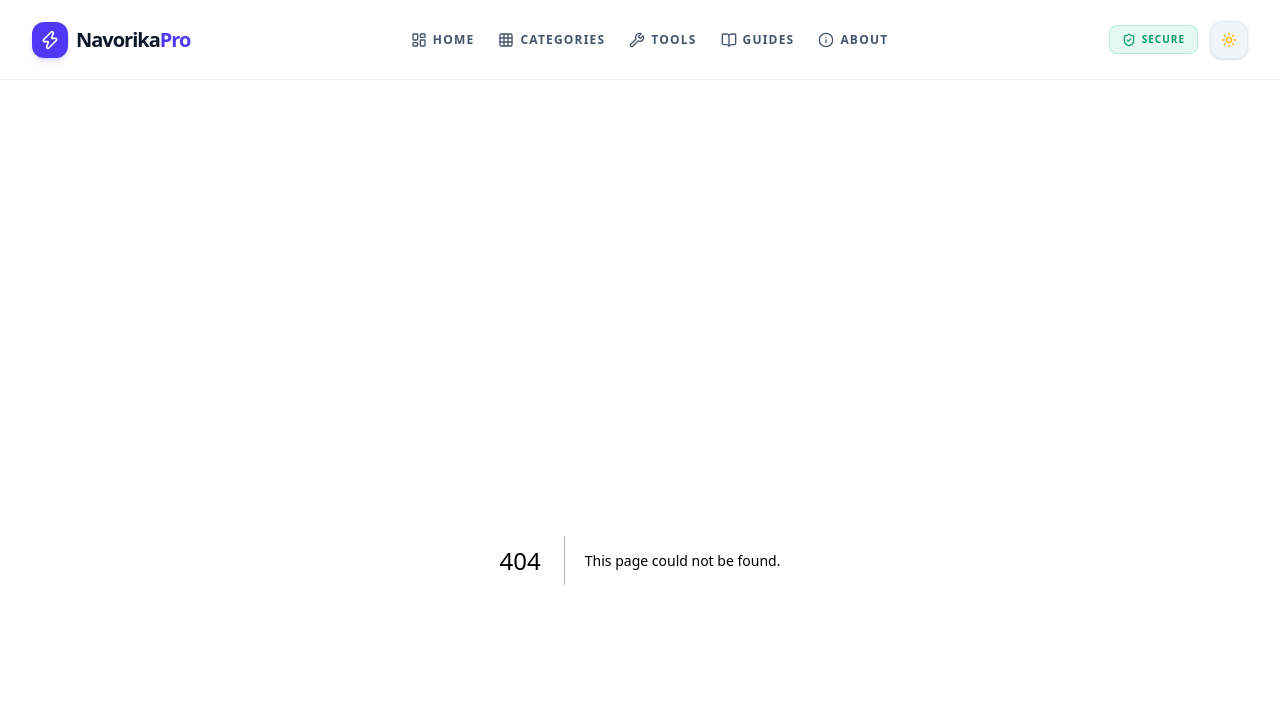
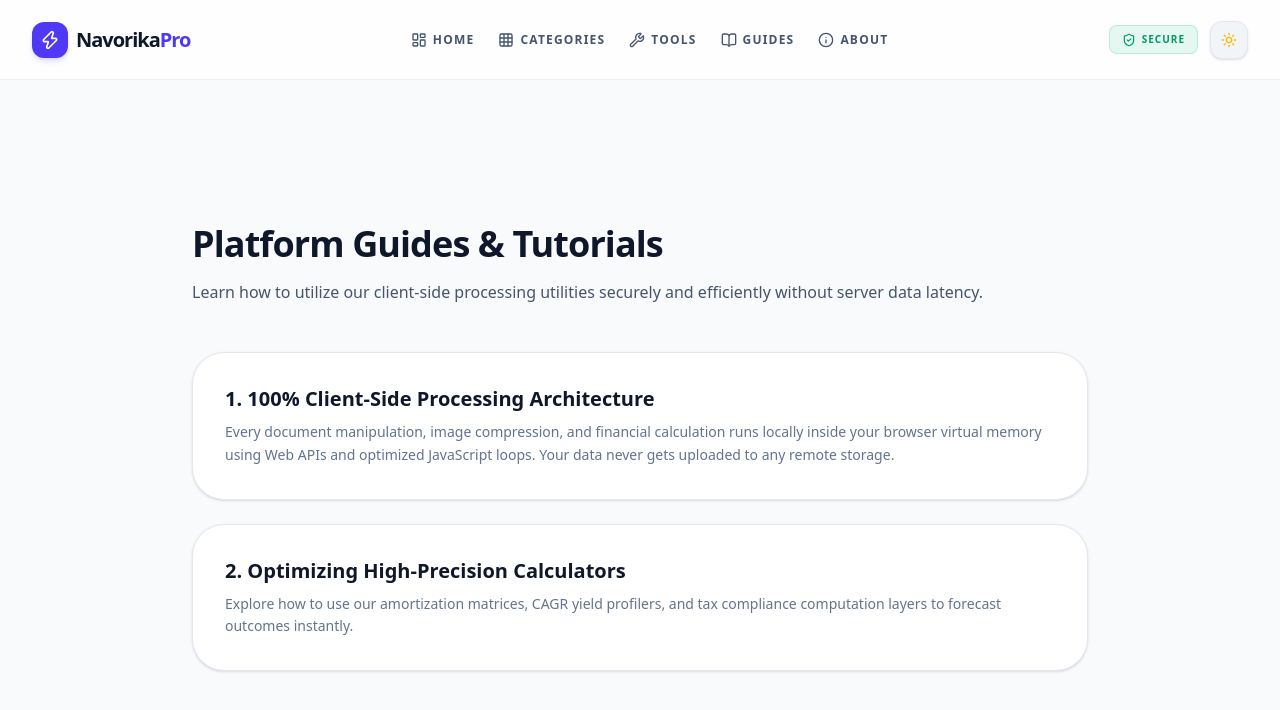
Before and after one commit to js91872/navorika, a Next.js app: page /guides in a window 1280 px wide. Before the commit this address had no page. Shown: the top 710 px of the page. Built offline with nearby package versions, Linux system fonts and the light colour scheme.

Commit message:
fix: resolve 404s for guides and about, point tools and categories navigation links correctly

```diff
--- /dev/null
+++ b/src/app/about/page.tsx
@@ -0,0 +1,23 @@
+export default function AboutPage() {
+  return (
+    <main className="min-h-screen bg-slate-50 dark:bg-[#0A0A0B] text-slate-900 dark:text-slate-100 py-16 px-6 lg:px-8">
+      <div className="max-w-4xl mx-auto">
+        <h1 className="text-4xl font-black tracking-tight mb-4">About NavorikaPro</h1>
+        <p className="text-slate-600 dark:text-slate-400 mb-12 font-medium">
+          The universal client suite engineered for high performance, absolute data privacy, and zero latency.
+        </p>
+
+        <div className="p-8 bg-white dark:bg-white/[0.02] border border-slate-200 dark:border-white/10 rounded-[2.5rem] shadow-sm space-y-6">
+          <h3 className="text-2xl font-bold">Our Mission</h3>
+          <p className="text-slate-600 dark:text-slate-400 leading-relaxed">
+            We build ultra-fast, code-light productivity tools and calculators designed to benchmark top-tier web applications. By eliminating server roundtrips, we guarantee complete privacy for corporate workflows, personal documents, and financial computations.
+          </p>
+          <div className="pt-6 border-t border-slate-200 dark:border-white/10 flex justify-between text-xs font-black uppercase tracking-widest text-slate-400">
+            <span>Global Edge Architecture</span>
+            <span>Zero Tracking Policy</span>
+          </div>
+        </div>
+      </div>
+    </main>
+  );
+}
--- /dev/null
+++ b/src/app/guides/page.tsx
@@ -0,0 +1,28 @@
+export default function GuidesPage() {
+  return (
+    <main className="min-h-screen bg-slate-50 dark:bg-[#0A0A0B] text-slate-900 dark:text-slate-100 py-16 px-6 lg:px-8">
+      <div className="max-w-4xl mx-auto">
+        <h1 className="text-4xl font-black tracking-tight mb-4">Platform Guides & Tutorials</h1>
+        <p className="text-slate-600 dark:text-slate-400 mb-12 font-medium">
+          Learn how to utilize our client-side processing utilities securely and efficiently without server data latency.
+        </p>
+
+        <div className="grid gap-6">
+          <div className="p-8 bg-white dark:bg-white/[0.02] border border-slate-200 dark:border-white/10 rounded-[2rem] shadow-sm">
+            <h3 className="text-xl font-bold mb-2">1. 100% Client-Side Processing Architecture</h3>
+            <p className="text-sm text-slate-500 dark:text-slate-400 leading-relaxed">
+              Every document manipulation, image compression, and financial calculation runs locally inside your browser virtual memory using Web APIs and optimized JavaScript loops. Your data never gets uploaded to any remote storage.
+            </p>
+          </div>
+
+          <div className="p-8 bg-white dark:bg-white/[0.02] border border-slate-200 dark:border-white/10 rounded-[2rem] shadow-sm">
+            <h3 className="text-xl font-bold mb-2">2. Optimizing High-Precision Calculators</h3>
+            <p className="text-sm text-slate-500 dark:text-slate-400 leading-relaxed">
+              Explore how to use our amortization matrices, CAGR yield profilers, and tax compliance computation layers to forecast outcomes instantly.
+            </p>
+          </div>
+        </div>
+      </div>
+    </main>
+  );
+}
--- a/src/components/Header.tsx
+++ b/src/components/Header.tsx
@@ -4,10 +4,26 @@ import { useState } from 'react';
 import { useTheme } from './ThemeProvider';
 import { Sun, Moon, Zap, LayoutDashboard, Grid, Wrench, BookOpen, Info, ShieldCheck, Menu, X } from 'lucide-react';
 import Link from 'next/link';
+import { useRouter, usePathname } from 'next/navigation';
 
 export default function Header() {
   const { isDark, toggle } = useTheme();
   const [mobileMenuOpen, setMobileMenuOpen] = useState(false);
+  const router = useRouter();
+  const pathname = usePathname();
+
+  const handleCategoriesClick = (e: React.MouseEvent) => {
+    e.preventDefault();
+    setMobileMenuOpen(false);
+    if (pathname !== '/') {
+      router.push('/#categories-section');
+    } else {
+      const element = document.getElementById('categories-section');
+      if (element) {
+        element.scrollIntoView({ behavior: 'smooth' });
+      }
+    }
+  };
 
   return (
     <header className="sticky top-0 left-0 right-0 h-[80px] z-[9999] bg-white/80 dark:bg-[#0d0d11]/80 backdrop-blur-xl border-b border-slate-200/60 dark:border-white/10 flex items-center transition-colors duration-500">
@@ -28,10 +44,10 @@ export default function Header() {
           <Link href="/" className="text-xs font-black uppercase tracking-widest text-slate-600 dark:text-slate-300 hover:text-indigo-600 dark:hover:text-indigo-400 transition-colors flex items-center gap-1.5">
             <LayoutDashboard className="h-4 w-4" /> Home
           </Link>
-          <Link href="/#categories" className="text-xs font-black uppercase tracking-widest text-slate-600 dark:text-slate-300 hover:text-indigo-600 dark:hover:text-indigo-400 transition-colors flex items-center gap-1.5">
+          <a href="/#categories-section" onClick={handleCategoriesClick} className="cursor-pointer text-xs font-black uppercase tracking-widest text-slate-600 dark:text-slate-300 hover:text-indigo-600 dark:hover:text-indigo-400 transition-colors flex items-center gap-1.5">
             <Grid className="h-4 w-4" /> Categories
-          </Link>
-          <Link href="/tools/merge-pdf" className="text-xs font-black uppercase tracking-widest text-slate-600 dark:text-slate-300 hover:text-indigo-600 dark:hover:text-indigo-400 transition-colors flex items-center gap-1.5">
+          </a>
+          <Link href="/#categories-section" className="text-xs font-black uppercase tracking-widest text-slate-600 dark:text-slate-300 hover:text-indigo-600 dark:hover:text-indigo-400 transition-colors flex items-center gap-1.5">
             <Wrench className="h-4 w-4" /> Tools
           </Link>
           <Link href="/guides" className="text-xs font-black uppercase tracking-widest text-slate-600 dark:text-slate-300 hover:text-indigo-600 dark:hover:text-indigo-400 transition-colors flex items-center gap-1.5">
@@ -42,7 +58,7 @@ export default function Header() {
           </Link>
         </nav>
 
-        {/* Right Actions: Security Badge, Theme Toggle & Mobile Menu Trigger */}
+        {/* Right Actions */}
         <div className="flex items-center gap-3">
           <div className="hidden xl:flex items-center gap-1.5 text-[10px] font-black uppercase tracking-widest text-emerald-600 dark:text-emerald-400 bg-emerald-500/10 px-3 py-1.5 rounded-lg border border-emerald-500/20">
             <ShieldCheck className="h-3.5 w-3.5" /> Secure
@@ -73,10 +89,10 @@ export default function Header() {
           <Link href="/" onClick={() => setMobileMenuOpen(false)} className="text-xs font-black uppercase tracking-widest text-slate-700 dark:text-slate-200 py-2 flex items-center gap-2">
             <LayoutDashboard className="h-4 w-4 text-indigo-500" /> Home
           </Link>
-          <Link href="/#categories" onClick={() => setMobileMenuOpen(false)} className="text-xs font-black uppercase tracking-widest text-slate-700 dark:text-slate-200 py-2 flex items-center gap-2">
+          <a href="/#categories-section" onClick={handleCategoriesClick} className="cursor-pointer text-xs font-black uppercase tracking-widest text-slate-700 dark:text-slate-200 py-2 flex items-center gap-2">
             <Grid className="h-4 w-4 text-indigo-500" /> Categories
-          </Link>
-          <Link href="/tools/merge-pdf" onClick={() => setMobileMenuOpen(false)} className="text-xs font-black uppercase tracking-widest text-slate-700 dark:text-slate-200 py-2 flex items-center gap-2">
+          </a>
+          <Link href="/#categories-section" onClick={() => setMobileMenuOpen(false)} className="text-xs font-black uppercase tracking-widest text-slate-700 dark:text-slate-200 py-2 flex items-center gap-2">
             <Wrench className="h-4 w-4 text-indigo-500" /> Tools
           </Link>
           <Link href="/guides" onClick={() => setMobileMenuOpen(false)} className="text-xs font-black uppercase tracking-widest text-slate-700 dark:text-slate-200 py-2 flex items-center gap-2">
```
